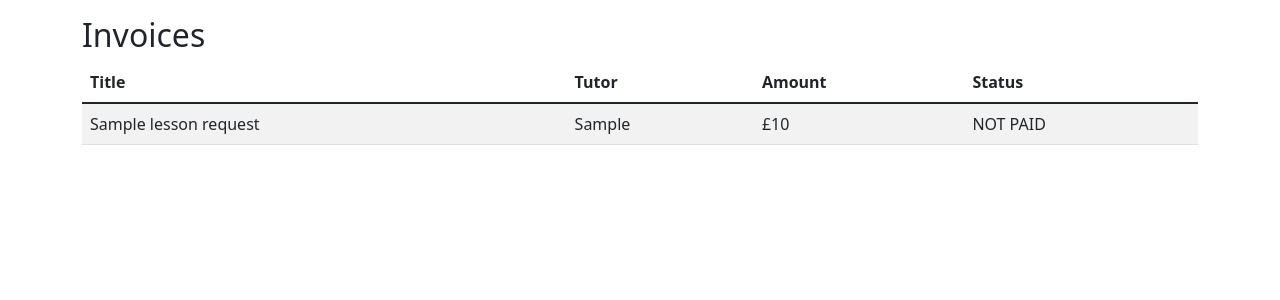
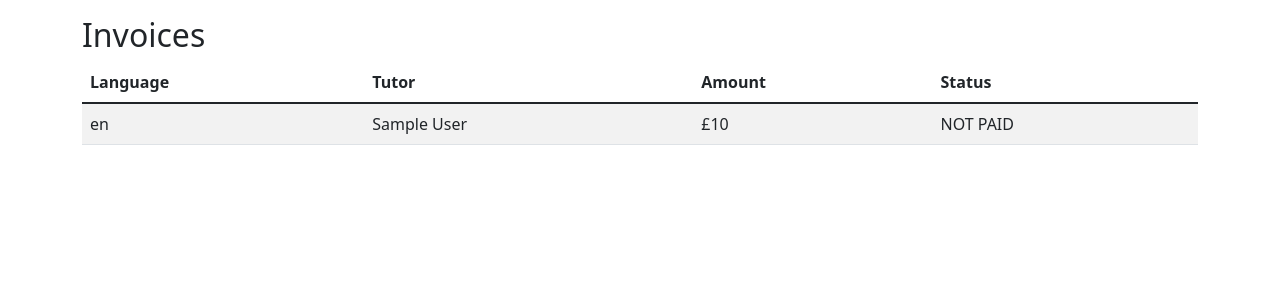
Before and after one commit to ahmettaramis/kinkajou, a Django app: template tutorials/templates/student_view_invoices.html in a window 1280 px wide. Shown: the part 56-356 px from the top of the page. Run offline with Django 3.2, Linux system fonts and the light colour scheme; the template is opened without the code that fills it: most values are stand-ins (such as "Sample title", 1, 10 or a date in 2020); some libraries are stand-ins or nearby versions.

Commit message:
Edit due to merge conflicts and resolve naming inconsistency

```diff
--- a/tutorials/templates/lesson_requests/admin_view_requests.html
+++ b/tutorials/templates/lesson_requests/admin_view_requests.html
@@ -5,6 +5,7 @@
         <div class="row">
             <div class="col-12">
                 <h2>All Lesson Requests</h2>
+                {% if requests %}
                 <form method="get">
                     <label for="filter">Filter:</label>
                     <select name="filter" id="filter" class="form-control">
--- a/tutorials/templates/student_view_invoices.html
+++ b/tutorials/templates/student_view_invoices.html
@@ -6,7 +6,7 @@
             <h2> Invoices </h2>
             <thead>
                 <tr>
-                  <th>Title</th>
+                  <th>Language</th>
                   <th>Tutor</th>
                   <th>Amount</th>
                   <th>Status</th>
@@ -15,8 +15,8 @@
               <tbody>
                 {% for invoice in invoices %}
                   <tr>
-                    <td>{{ invoice.lesson_request.title }}</td>
-                    <td>{{ invoice.lesson_request.preferred_tutor }}</td>
+                    <td>{{ invoice.lesson_request.language }}</td>
+                    <td>{% if invoice.lesson_request.tutor_id %}{{ invoice.lesson_request.tutor_id.first_name }} {{ invoice.lesson_request.tutor_id.last_name }}{% else %}No Tutor Assigned{% endif %}</td>
                     <td>£{{ invoice.amount }}</td>
                     <td>{% if invoice.is_paid %}PAID{% else %}NOT PAID{% endif %}</td>
                   </tr>
--- a/tutorials/views.py
+++ b/tutorials/views.py
@@ -34,7 +34,7 @@ def dashboard(request):
 
     current_user = request.user
     allocated_lessons = AllocatedLesson.objects.filter(student_id=current_user)
-    invoices = Invoice.objects.filter(lesson_request__student=current_user)
+    invoices = Invoice.objects.filter(lesson_request_id__student_id=current_user)
     invoice_actions_needed = 0
     for invoice in invoices:
         if not invoice.is_paid:
@@ -204,7 +204,7 @@ def student_view_requests(request):
 @login_required
 @is_student
 def student_view_invoices(request):
-    invoices = Invoice.objects.filter(lesson_request__student=request.user)
+    invoices = Invoice.objects.filter(lesson_request_id__student_id=request.user)
     return render(request, 'student_view_invoices.html', {'invoices': invoices})
 
 # Admin: View All Requests
```
Also changed, not shown: tutorials/management/commands/seed.py (+0 -10 lines), tutorials/migrations/0001_initial.py (deleted).
